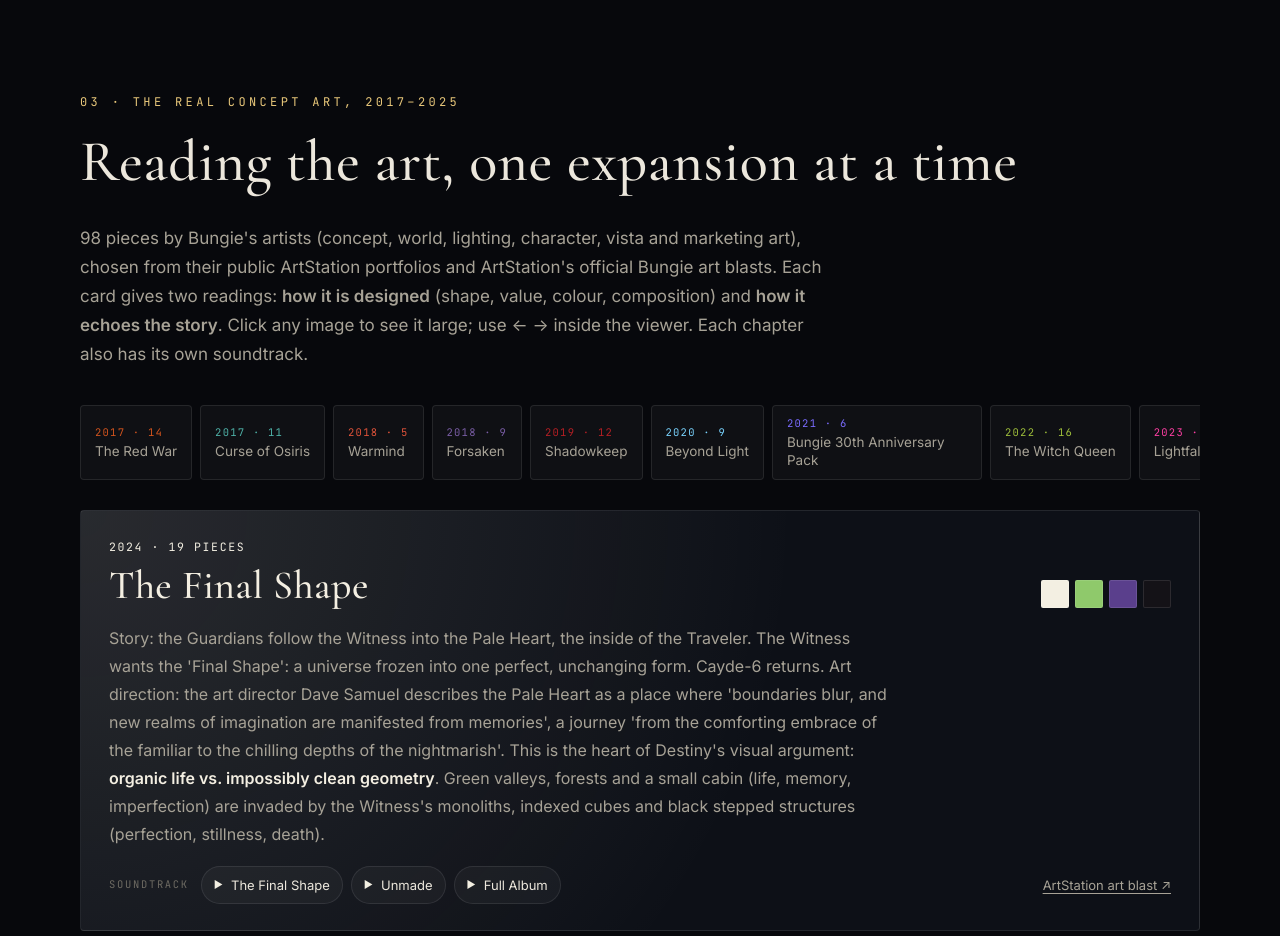
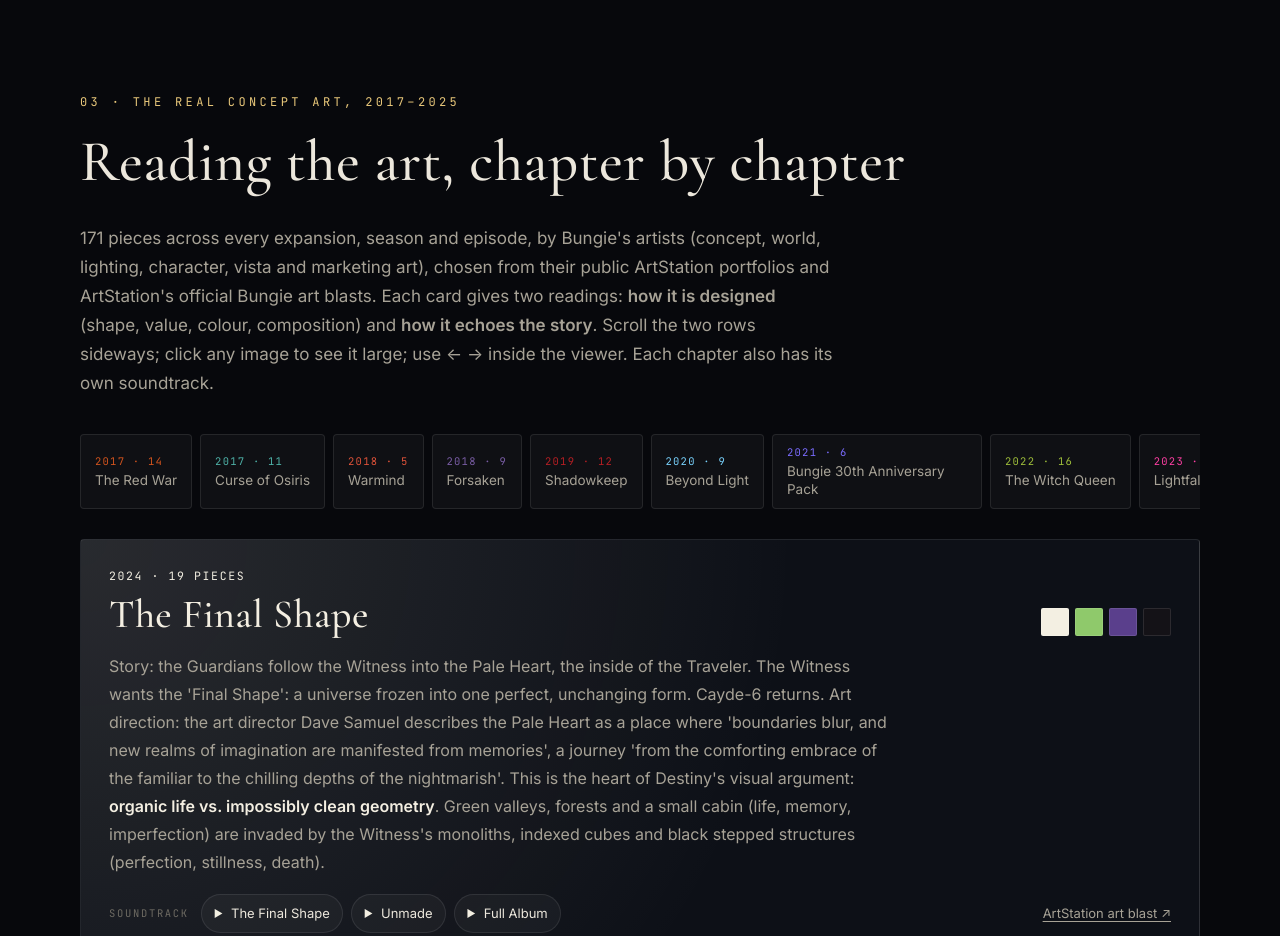
Before and after one commit to Eric031212/destiny2-art-design, a plain HTML site: page index.html in a window 1280 px wide. Shown: the part 4080-5016 px from the top of the page. Drawn offline with nearby package versions, Linux system fonts and the light colour scheme.

Commit message:
Update gallery intro for 171 pieces and scrolling layout
Co-Authored-By: Claude Opus 5.5 <noreply@anthropic.com>
Claude-Session: https://claude.ai/code/session_015Bjp3vpkkuMZp8xDNSN6NN

```diff
--- a/index.html
+++ b/index.html
@@ -158,9 +158,9 @@
 <section id="gallery" data-slide>
   <div class="wrap reveal">
     <p class="eyebrow">03 · <span lang="en">The real concept art, 2017–2025</span><span lang="zh">真实的概念美术，2017–2025</span></p>
-    <h2><span lang="en">Reading the art, one expansion at a time</span><span lang="zh">一部资料片一部资料片地读画</span></h2>
+    <h2><span lang="en">Reading the art, chapter by chapter</span><span lang="zh">一章一章地读画</span></h2>
     <div class="narrow">
-      <p><span lang="en">98 pieces by Bungie's artists (concept, world, lighting, character, vista and marketing art), chosen from their public ArtStation portfolios and ArtStation's official Bungie art blasts. Each card gives two readings: <b>how it is designed</b> (shape, value, colour, composition) and <b>how it echoes the story</b>. Click any image to see it large; use ← → inside the viewer. Each chapter also has its own soundtrack.</span><span lang="zh">共 98 张作品，出自 Bungie 的概念、世界、灯光、角色、远景与市场美术师，选自他们公开的 ArtStation 作品集和 ArtStation 官方的 Bungie 作品专题。每张卡片给出两层解读：<b>设计手法</b>（形状、明暗、色彩、构图）和<b>与故事的呼应</b>。点击任意图片可放大，在大图里用 ← → 翻页。每一章还配有对应的原声。</span></p>
+      <p><span lang="en">171 pieces across every expansion, season and episode, by Bungie's artists (concept, world, lighting, character, vista and marketing art), chosen from their public ArtStation portfolios and ArtStation's official Bungie art blasts. Each card gives two readings: <b>how it is designed</b> (shape, value, colour, composition) and <b>how it echoes the story</b>. Scroll the two rows sideways; click any image to see it large; use ← → inside the viewer. Each chapter also has its own soundtrack.</span><span lang="zh">共 171 张作品，覆盖全部资料片、赛季与篇章，出自 Bungie 的概念、世界、灯光、角色、远景与市场美术师，选自他们公开的 ArtStation 作品集和 ArtStation 官方的 Bungie 作品专题。每张卡片给出两层解读：<b>设计手法</b>（形状、明暗、色彩、构图）和<b>与故事的呼应</b>。左右滑动两排作品浏览；点击任意图片可放大，在大图里用 ← → 翻页。每一章还配有对应的原声。</span></p>
     </div>
     <div class="xp-rail" role="tablist" aria-label="Expansions" id="galRail"></div>
     <div class="gal-head" id="galHead" aria-live="polite"></div>
@@ -259,7 +259,7 @@
         <p><span lang="en">Why does emptiness feel so good, and so ominous? Read it with Bang: the light ground feels safe; the long horizontals feel calm; the center is empty, so your eye searches. And then context does the rest. You know what was done in these rooms. The sterility starts to read as moral sterility: a place so clean that nothing human could have lived in it.</span><span lang="zh">为什么空旷会让人既舒服又不安？用 Bang 的原则来读：浅色背景让人感到安全；长长的水平线让人平静；画面中心是空的，于是眼睛开始搜寻。然后语境完成剩下的部分：你知道这些房间里做过什么。洁净开始被读作道德上的"无菌"：一个干净到不可能有人性生活过的地方。</span></p>
         <p><span lang="en">Beyond Light is also where Guardians first wield the Darkness, as <strong>Stasis</strong>: an ice-blue, crystalline power. Crystals are geometry that grows. Fittingly, it is the first hint that the Darkness is about order, about stopping things in place.</span><span lang="zh">《凌光之刻》也是守护者第一次使用黑暗之力，也就是<strong>冰影（Stasis）</strong>：一种冰蓝色、结晶状的力量。晶体是"会生长的几何"。这恰好是第一个暗示：黑暗关乎秩序，关乎让一切停止在原地。</span></p>
         <div class="evidence small" data-ids="BL2,BL6,BL7"></div>
-        <p class="aside"><span lang="en">An engineer's note: this is the same lesson industrial designers use on medical and lab equipment. White, rounded casings and wide margins signal "safe and controlled." Destiny keeps the visual language of safety and removes the safety itself.</span><span lang="zh">工程师视角的一点补充：这和工业设计师在医疗、实验设备上用的是同一套语言。白色、圆角外壳、留白，传达"安全、受控"。《命运》保留了安全的视觉语言，却抽走了安全本身。</span></p>
+        <p class="aside"><span lang="en">A note from product design: this is the same lesson industrial designers use on medical and lab equipment. White, rounded casings and wide margins signal "safe and controlled." Destiny keeps the visual language of safety and removes the safety itself.</span><span lang="zh">从产品设计的角度补充一点：这和工业设计师在医疗、实验设备上用的是同一套语言。白色、圆角外壳、留白，传达"安全、受控"。《命运》保留了安全的视觉语言，却抽走了安全本身。</span></p>
       </div>
     </div>
   </div>
```
